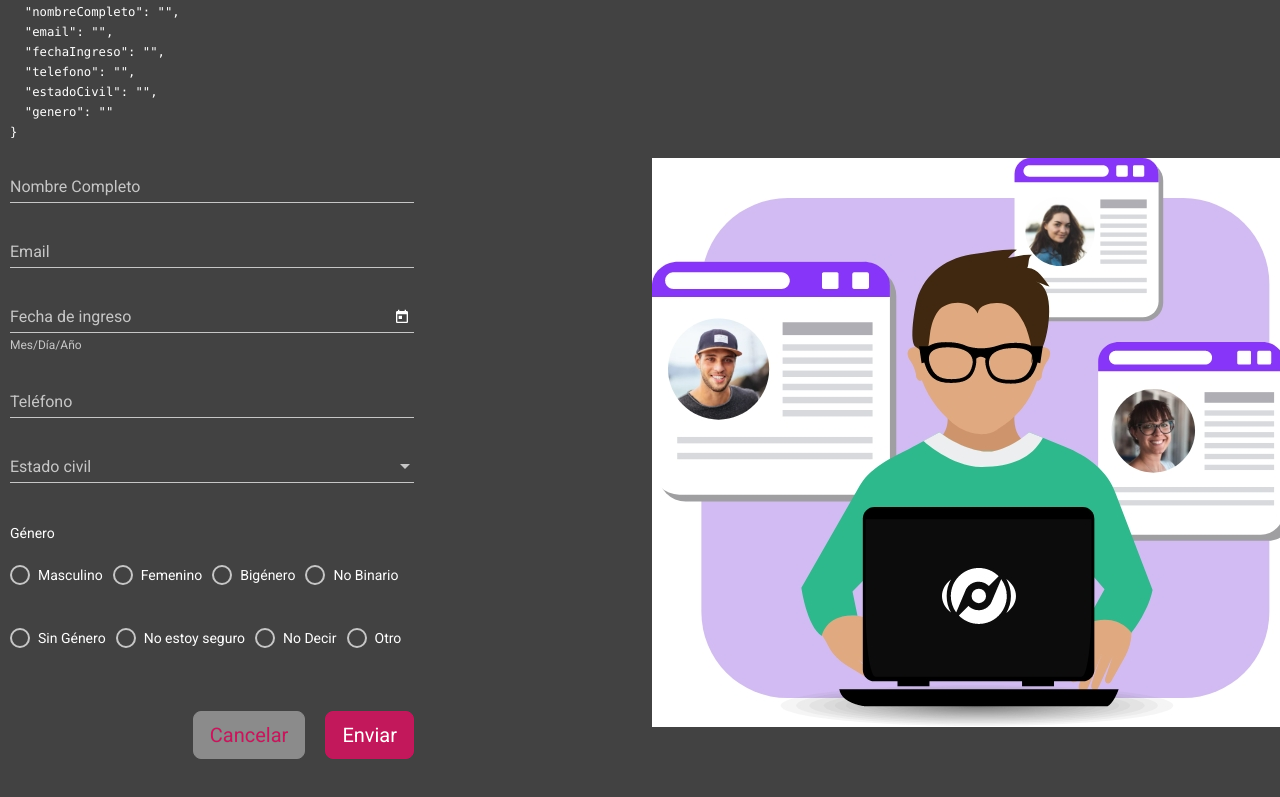
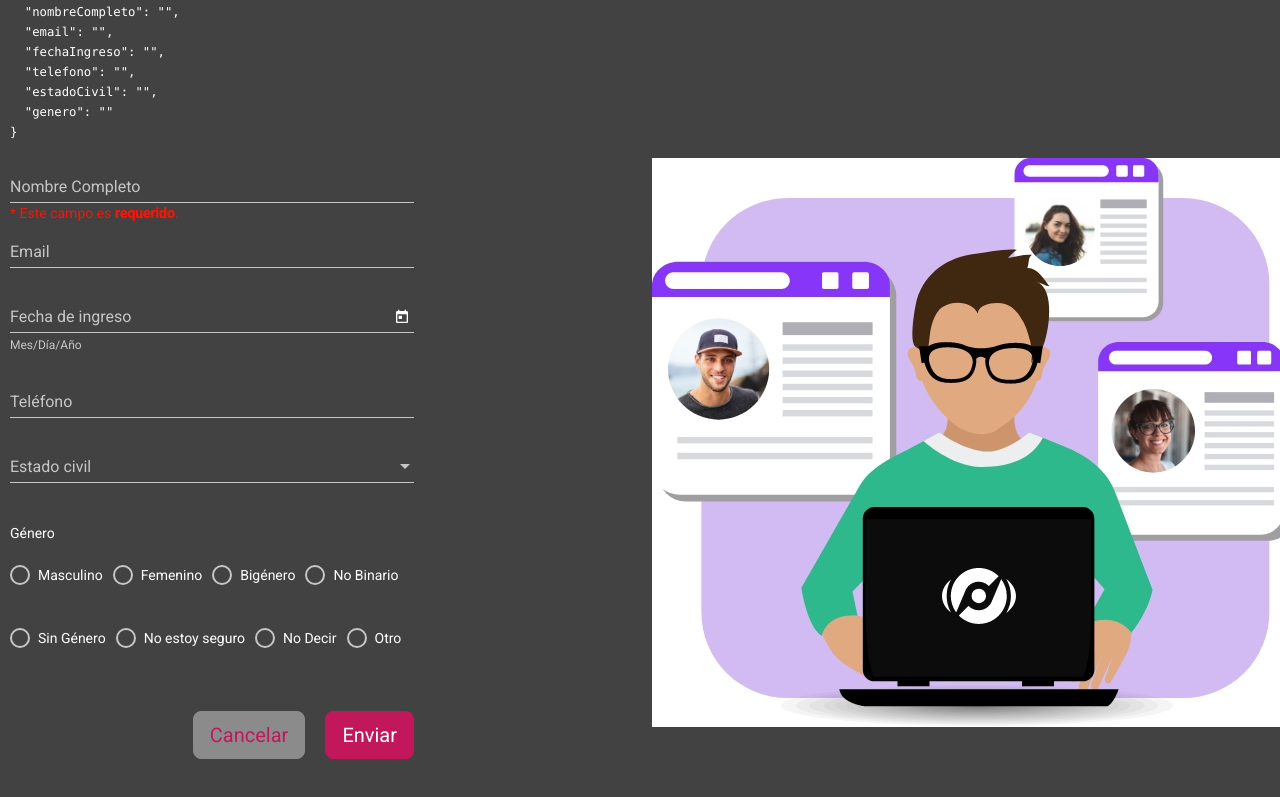
Before and after one commit to SandraDeTena/App_Empleados-Angular, an Angular app: page / in a window 1280 px wide. Shown: the part 861-1658 px from the top of the page. Built offline with nearby package versions, Linux system fonts and the light colour scheme.

Commit message:
Insertar el error del campo de Nombre completo

```diff
--- a/src/app/components/add-edit-empleado/add-edit-empleado.component.html
+++ b/src/app/components/add-edit-empleado/add-edit-empleado.component.html
@@ -14,6 +14,9 @@
                     <mat-label>Nombre Completo</mat-label>
                     <input matInput formControlName="nombreCompleto">
                 </mat-form-field>
+                <div style="margin-top: -20px;">
+                    <span class="mda-form-msg">* Este campo es <strong>requerido</strong>.</span>
+                </div>
 
             </div>
 
```
